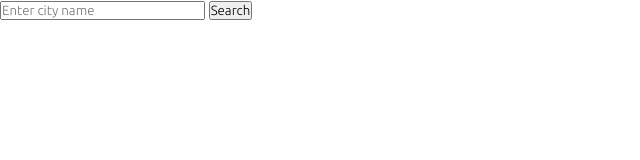
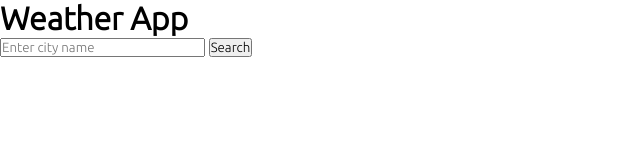
Before and after one commit to sanna-bjorn/javascript_course, a website: page weather_app/index.html in a window 1280 px wide. Shown: the whole page, without its empty margins (0-640 px from the left). Drawn offline with Linux system fonts and the light colour scheme; a web font is replaced by a local one.

Commit message:
small adjustments

```diff
--- a/weather_app/index.html
+++ b/weather_app/index.html
@@ -4,7 +4,7 @@
     <meta charset="UTF-8" />
     <meta http-equiv="X-UA-Compatible" content="IE=edge" />
     <meta name="viewport" content="width=device-width, initial-scale=1.0" />
-    <title>Weather app</title>
+    <title>Weather App</title>
     <link rel="stylesheet" href="style.css" />
     <link rel="preconnect" href="https://fonts.googleapis.com" />
     <link rel="preconnect" href="https://fonts.gstatic.com" crossorigin />
@@ -12,8 +12,12 @@
       href="https://fonts.googleapis.com/css2?family=Corinthia&family=Raleway:wght@100&family=Ubuntu:wght@300&display=swap"
       rel="stylesheet"
     />
+    <script src="main.js" defer></script>
   </head>
   <body>
+    <header class="header">
+      <h1 class="page-name">Weather App</h1>
+    </header>
     <main class="main">
       <form class="form" id="searchForm" novalidate>
         <input
```
